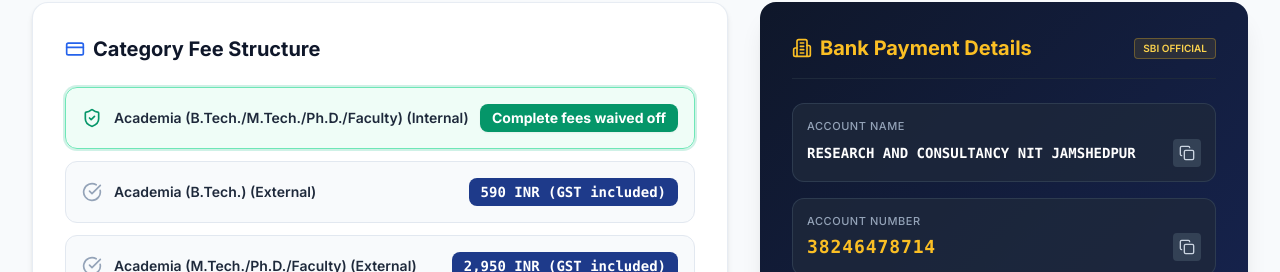
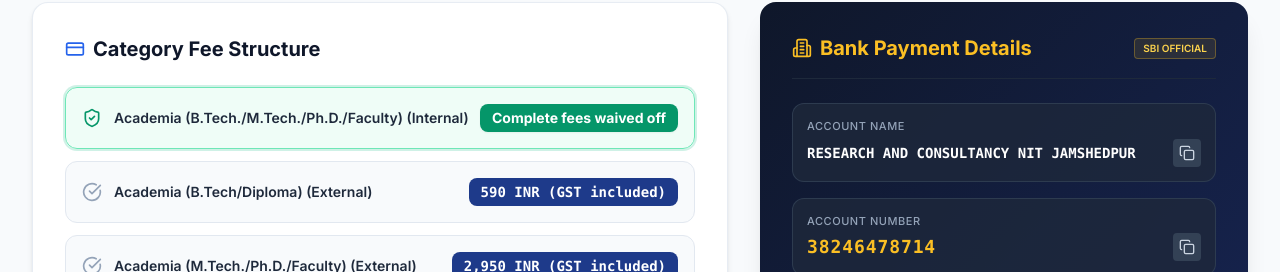
Before and after one commit to jhautkarsh007/simple, a React (Vite) app: page / in a window 1280 px wide. Shown: the part 8144-8416 px from the top of the page. Built offline with nearby package versions, Linux system fonts and the light colour scheme.

Commit message:
update project

```diff
--- a/src/data/workshopData.js
+++ b/src/data/workshopData.js
@@ -212,7 +212,7 @@ export const WORKSHOP_SCHEDULE = [
 export const REGISTRATION_DETAILS = {
   fees: [
     { category: "Academia (B.Tech./M.Tech./Ph.D./Faculty) (Internal)", fee: "Complete fees waived off", highlighted: true },
-    { category: "Academia (B.Tech.) (External)", fee: "590 INR (GST included)" },
+    { category: "Academia (B.Tech/Diploma) (External)", fee: "590 INR (GST included)" },
     { category: "Academia (M.Tech./Ph.D./Faculty) (External)", fee: "2,950 INR (GST included)" },
     { category: "Industry/Laboratory", fee: "5,900 INR (GST included)" },
     { category: "For IIM members", fee: "4,720 INR (GST included)" }
```
